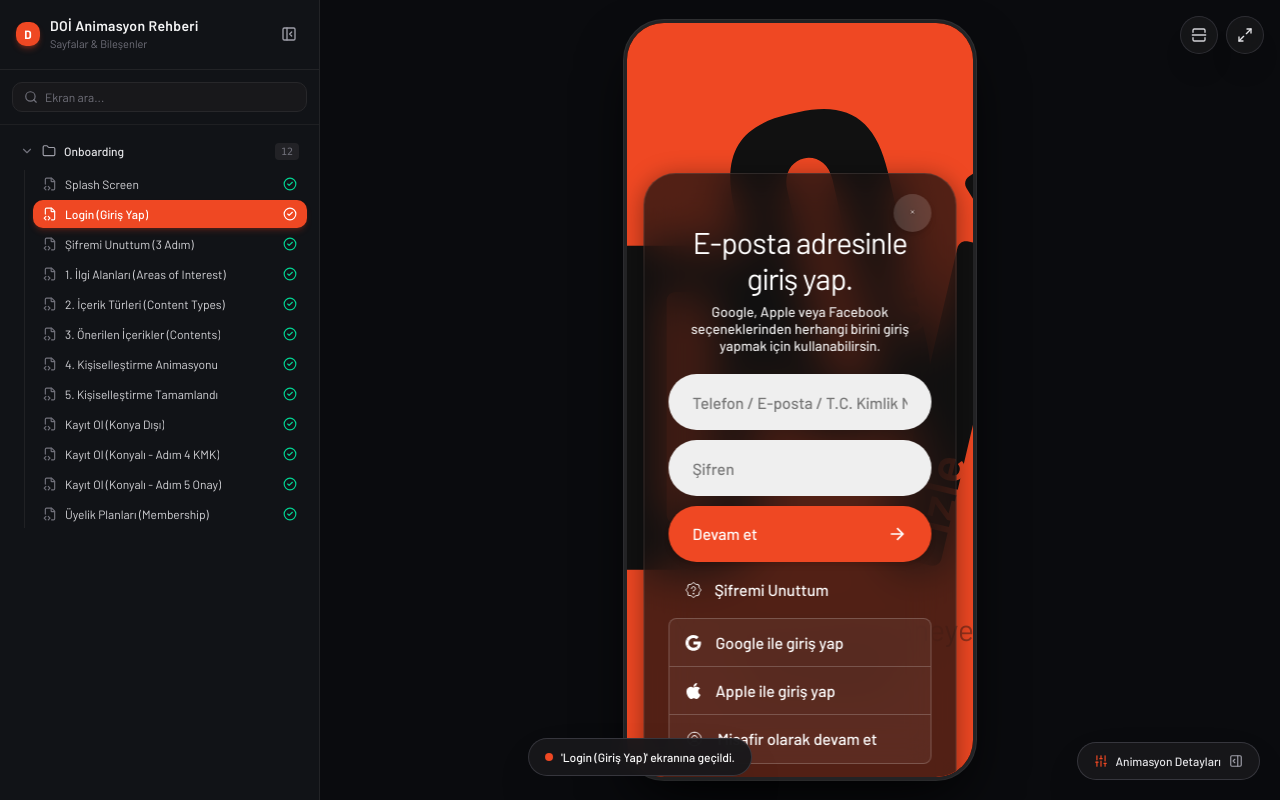
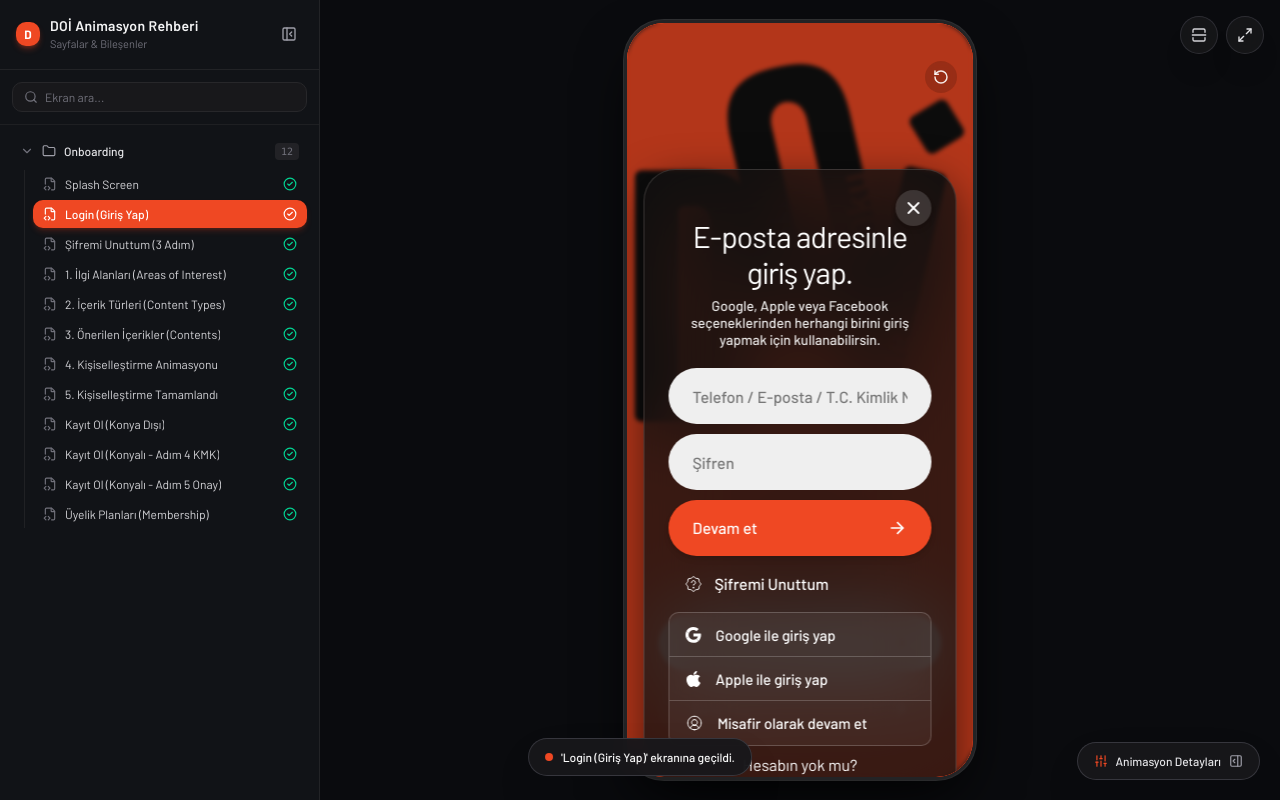
Before and after one commit to sahinerdemir/doi-animations, a Next.js app: page / in a window 1280 px wide. Both pictures are taken after a click on the button "Login (Giriş Yap)". Built offline with nearby package versions, Linux system fonts and the light colour scheme.

Commit message:
feat(login): keep live SplashScreen in background, fix close icon with crisp X, and reduce social button heights by 4px

```diff
--- a/src/components/screens/LoginScreen.tsx
+++ b/src/components/screens/LoginScreen.tsx
@@ -3,8 +3,9 @@
 import React, { useState } from "react";
 import Image from "next/image";
 import { StatusBar } from "@/components/splash/StatusBar";
-import { ArrowRightIcon } from "@/components/splash/SplashScreen";
+import { SplashScreen, ArrowRightIcon } from "@/components/splash/SplashScreen";
 import { motion } from "framer-motion";
+import { X } from "lucide-react";
 
 interface LoginScreenProps {
   onClose?: () => void;
@@ -37,53 +38,34 @@ export function LoginScreen({
 
   return (
     <div className="relative w-full h-full bg-[#EF4823] text-white flex flex-col justify-between overflow-hidden select-none font-sans">
-      {/* 1. Status Bar */}
-      <StatusBar time="9:41" className="pt-2 z-10" />
-
-      {/* 2. Background Hero Illustration (Exact Splash Artwork from Figma) */}
-      <div className="absolute top-[86px] -left-4 w-[424px] h-[461px] pointer-events-none select-none z-0">
-        <Image
-          src="/images/splash-illustration.svg"
-          alt="DOİ Arka Plan"
-          width={424}
-          height={461}
-          priority
-          className="object-contain"
-        />
+      {/* 1. Real Splash Screen running in the background */}
+      <div className="absolute inset-0 z-0 pointer-events-none select-none">
+        <SplashScreen showStatusBar={false} />
+        {/* Soft dark overlay to give focus to the login modal */}
+        <div className="absolute inset-0 bg-black/25 backdrop-blur-[2px] z-10" />
       </div>
 
-      {/* Background Headline under modal */}
-      <div className="absolute top-[585px] left-[31px] w-[331px] text-center z-0 opacity-40">
-        <h1 className="text-[30px] leading-[42px] font-normal text-[#111111]">
-          Yeni Nesil Kütüphaneye
-          <br />
-          <strong className="font-bold">Hoş Geldin!</strong>
-        </h1>
-      </div>
+      {/* 2. Status Bar on top of modal */}
+      <StatusBar time="9:41" className="pt-2 z-20" />
 
       {/* 3. Floating Modal Card (Figma Node #14203:145541) */}
       <motion.div
-        initial={{ y: 40, opacity: 0 }}
+        initial={{ y: 45, opacity: 0 }}
         animate={{ y: 0, opacity: 1 }}
         exit={{ y: 60, opacity: 0 }}
-        transition={{ type: "spring", stiffness: 300, damping: 28 }}
-        className="absolute top-[140px] sm:top-[150px] left-1/2 -translate-x-1/2 w-[calc(100%-32px)] max-w-[362px] min-h-[660px] bg-[#111111]/70 backdrop-blur-xl rounded-[32px] p-6 pt-5 shadow-[0_4px_24px_rgba(0,0,0,0.4)] border border-white/10 z-20 flex flex-col justify-between"
+        transition={{ type: "spring", stiffness: 320, damping: 28 }}
+        className="absolute top-[138px] sm:top-[146px] left-1/2 -translate-x-1/2 w-[calc(100%-32px)] max-w-[362px] min-h-[640px] bg-[#111111]/75 backdrop-blur-2xl rounded-[32px] p-6 pt-5 shadow-[0_12px_40px_rgba(0,0,0,0.55)] border border-white/15 z-20 flex flex-col justify-between"
       >
         {/* Top Close Button (Figma #14203:145571) */}
         <div className="w-full flex justify-end">
           <button
             type="button"
             onClick={onClose}
-            className="w-[38px] h-[38px] rounded-full bg-white/15 hover:bg-white/25 active:scale-95 flex items-center justify-center transition-all shadow-md"
+            className="w-[36px] h-[36px] rounded-full bg-white/15 hover:bg-white/25 active:scale-90 flex items-center justify-center transition-all shadow-md cursor-pointer text-white"
             title="Kapat"
+            aria-label="Kapat"
           >
-            <Image
-              src="/images/login-close.svg"
-              alt="Kapat"
-              width={16}
-              height={16}
-              className="w-4 h-4 object-contain brightness-200"
-            />
+            <X className="w-5 h-5 text-white stroke-[2.2]" />
           </button>
         </div>
 
@@ -152,12 +134,12 @@ export function LoginScreen({
           </button>
 
           {/* Grouped Cell Options (Figma #14203:145560) */}
-          <div className="w-full mt-2 rounded-[8px] border border-white/20 divide-y divide-white/20 overflow-hidden bg-white/5">
+          <div className="w-full mt-2 rounded-[10px] border border-white/20 divide-y divide-white/20 overflow-hidden bg-white/5">
             {/* Google */}
             <button
               type="button"
               onClick={() => onSuccess?.()}
-              className="w-full h-12 px-4 flex items-center gap-3.5 hover:bg-white/10 transition-colors text-left"
+              className="w-full h-[44px] px-4 flex items-center gap-3.5 hover:bg-white/10 active:bg-white/15 transition-colors text-left cursor-pointer"
             >
               <Image
                 src="/images/login-google.svg"
@@ -166,14 +148,14 @@ export function LoginScreen({
                 height={16}
                 className="w-4 h-4 object-contain brightness-200"
               />
-              <span className="text-base font-medium text-white">Google ile giriş yap</span>
+              <span className="text-[15px] font-medium text-white">Google ile giriş yap</span>
             </button>
 
             {/* Apple */}
             <button
               type="button"
               onClick={() => onSuccess?.()}
-              className="w-full h-12 px-4 flex items-center gap-3.5 hover:bg-white/10 transition-colors text-left"
+              className="w-full h-[44px] px-4 flex items-center gap-3.5 hover:bg-white/10 active:bg-white/15 transition-colors text-left cursor-pointer"
             >
               <Image
                 src="/images/login-apple.svg"
@@ -182,14 +164,14 @@ export function LoginScreen({
                 height={16}
                 className="w-4 h-4 object-contain"
               />
-              <span className="text-base font-medium text-white">Apple ile giriş yap</span>
+              <span className="text-[15px] font-medium text-white">Apple ile giriş yap</span>
             </button>
 
             {/* Guest */}
             <button
               type="button"
               onClick={onGuest || onSuccess}
-              className="w-full h-12 px-4 flex items-center gap-3.5 hover:bg-white/10 transition-colors text-left"
+              className="w-full h-[44px] px-4 flex items-center gap-3.5 hover:bg-white/10 active:bg-white/15 transition-colors text-left cursor-pointer"
             >
               <Image
                 src="/images/login-user.svg"
@@ -198,7 +180,7 @@ export function LoginScreen({
                 height={18}
                 className="w-4.5 h-4.5 object-contain"
               />
-              <span className="text-base font-medium text-white">Misafir olarak devam et</span>
+              <span className="text-[15px] font-medium text-white">Misafir olarak devam et</span>
             </button>
           </div>
         </div>
```
